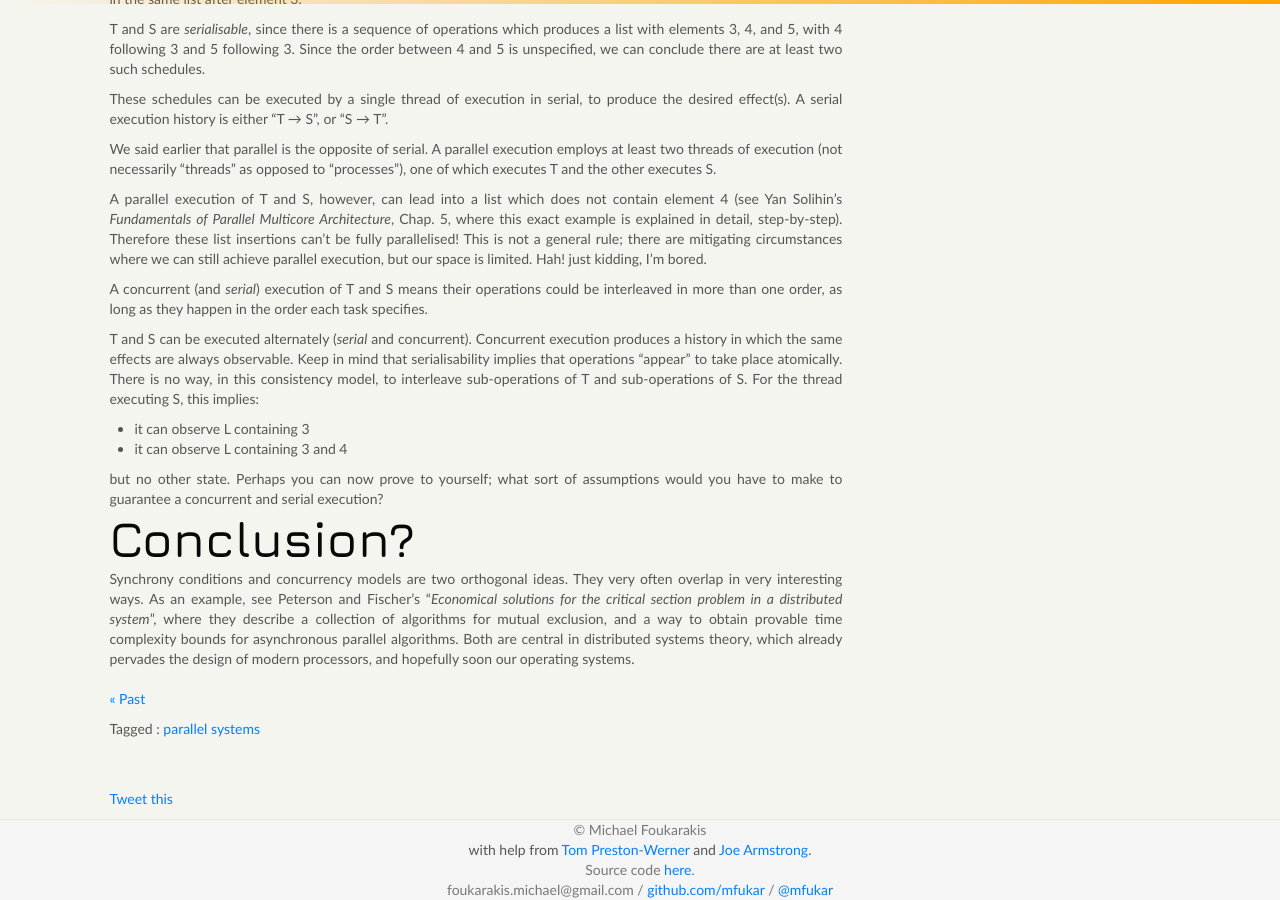
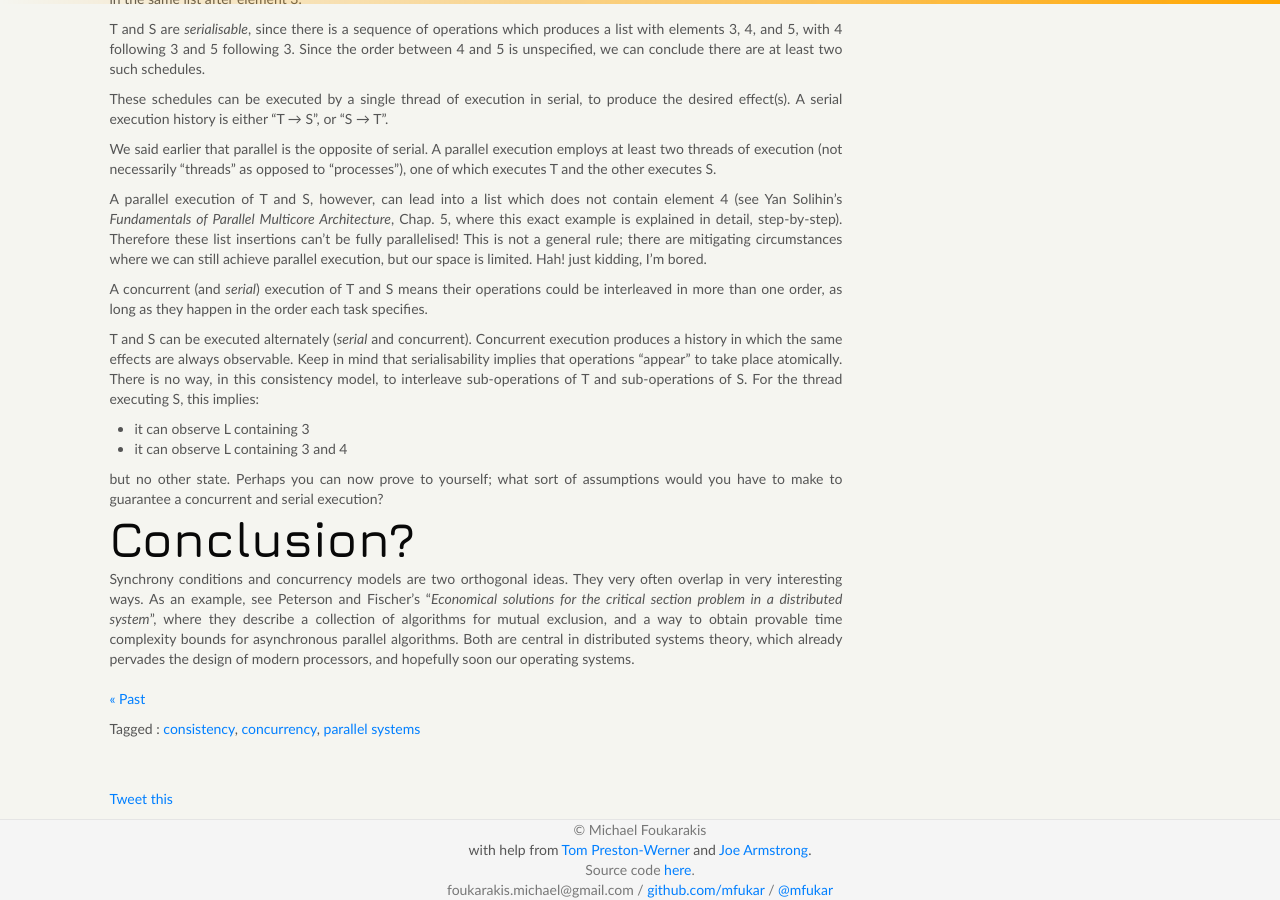
Before and after one commit to mfukar/mfukar.github.com, a Jekyll site: the page built from _posts/2017-11-02-async.md, in a window 1280 px wide and 900 px high, scrolled down 2828 px. Built offline with Jekyll 4.4.1, drawn with Linux system fonts in a browser that asks for light colours; some web fonts are replaced; comment, search, counter and statistics services are not loaded.

Commit message:
tags: plus two

```diff
--- a/_data/tags.yml
+++ b/_data/tags.yml
@@ -163,3 +163,9 @@ disclosure:
 bullshit:
     slug: bullshit
     name: bullshit
+consistency:
+    slug: consistency
+    name: consistency
+concurrency:
+    slug: concurrency
+    name: concurrency
```
